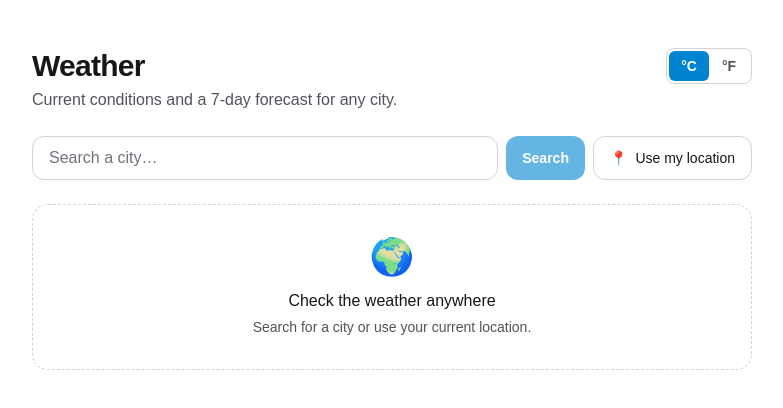
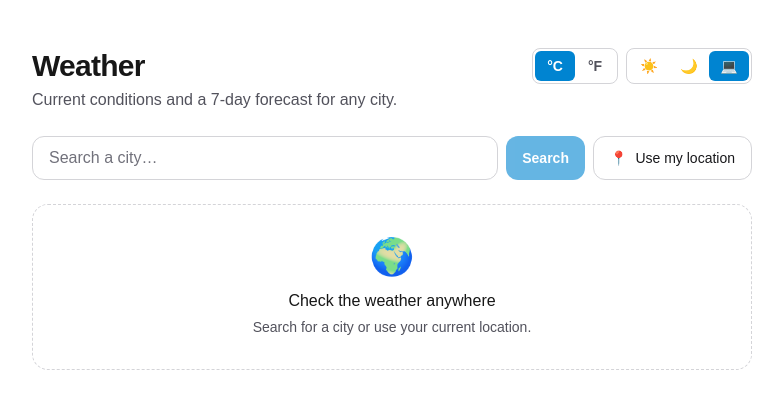
Before and after one commit to dharminnagar/weather-app-sem7, a Next.js app: page / in a window 1280 px wide. Shown: the top 408 px of the page, without its empty margins (248-1031 px from the left). Built offline with nearby package versions, Linux system fonts and the light colour scheme.

Commit message:
feat(ui): add light, dark and system theme toggle

```diff
--- /dev/null
+++ b/app/components/ThemeToggle.tsx
@@ -0,0 +1,60 @@
+'use client';
+
+import { useEffect } from 'react';
+import {
+  applyTheme,
+  DARK_SCHEME_QUERY,
+  resolveTheme,
+  type ThemePreference,
+} from '@/lib/preferences/theme';
+import { themePreference } from '@/lib/preferences/theme-preference';
+import { SegmentedControl, type SegmentedOption } from './SegmentedControl';
+
+const THEME_OPTIONS: SegmentedOption<ThemePreference>[] = [
+  {
+    value: 'light',
+    content: <span aria-hidden="true">☀️</span>,
+    label: 'Light theme',
+  },
+  {
+    value: 'dark',
+    content: <span aria-hidden="true">🌙</span>,
+    label: 'Dark theme',
+  },
+  {
+    value: 'system',
+    content: <span aria-hidden="true">💻</span>,
+    label: 'Match system theme',
+  },
+];
+
+/** Keeps `<html data-theme>` in sync with the saved choice and, for "system", the OS. */
+function useAppliedTheme(preference: ThemePreference): void {
+  useEffect(() => {
+    // The hydration render reports the server default ("system"); reading
+    // storage directly stops that first effect from undoing the head script.
+    const stored = themePreference.read();
+    const media = window.matchMedia(DARK_SCHEME_QUERY);
+    const apply = (): void =>
+      applyTheme(document.documentElement, resolveTheme(stored, media.matches));
+
+    apply();
+    if (stored !== 'system') return;
+    media.addEventListener('change', apply);
+    return () => media.removeEventListener('change', apply);
+  }, [preference]);
+}
+
+export function ThemeToggle() {
+  const [preference, setPreference] = themePreference.use();
+  useAppliedTheme(preference);
+
+  return (
+    <SegmentedControl
+      label="Color theme"
+      options={THEME_OPTIONS}
+      value={preference}
+      onChange={setPreference}
+    />
+  );
+}
--- a/app/globals.css
+++ b/app/globals.css
@@ -1,4 +1,7 @@
 @import 'tailwindcss';
+
+/* `dark:` follows the resolved theme on <html> instead of the OS setting. */
+@custom-variant dark (&:where([data-theme='dark'], [data-theme='dark'] *));
 
 :root {
   --background: #ffffff;
@@ -12,11 +15,9 @@
   --font-mono: var(--font-geist-mono);
 }
 
-@media (prefers-color-scheme: dark) {
-  :root {
-    --background: #0a0a0a;
-    --foreground: #ededed;
-  }
+[data-theme='dark'] {
+  --background: #0a0a0a;
+  --foreground: #ededed;
 }
 
 body {
--- a/app/layout.tsx
+++ b/app/layout.tsx
@@ -1,5 +1,6 @@
 import type { Metadata } from 'next';
 import { Geist, Geist_Mono } from 'next/font/google';
+import { THEME_INIT_SCRIPT } from '@/lib/preferences/theme';
 import './globals.css';
 
 const geistSans = Geist({
@@ -22,7 +23,12 @@ export default function RootLayout({ children }: LayoutProps<'/'>) {
     <html
       lang="en"
       className={`${geistSans.variable} ${geistMono.variable} h-full antialiased`}
+      // The inline theme script sets data-theme and color-scheme before hydration.
+      suppressHydrationWarning
     >
+      <head>
+        <script dangerouslySetInnerHTML={{ __html: THEME_INIT_SCRIPT }} />
+      </head>
       <body className="min-h-full flex flex-col">{children}</body>
     </html>
   );
--- a/app/page.tsx
+++ b/app/page.tsx
@@ -1,17 +1,21 @@
+import { ThemeToggle } from './components/ThemeToggle';
 import { UnitToggle } from './components/UnitToggle';
 import { WeatherApp } from './components/WeatherApp';
 
 export default function Home() {
   return (
     <main className="mx-auto flex w-full max-w-3xl flex-1 flex-col gap-6 px-4 py-8 sm:px-6 sm:py-12">
-      <header className="flex items-start justify-between gap-4">
+      <header className="flex flex-col gap-4 sm:flex-row sm:items-start sm:justify-between">
         <div className="flex flex-col gap-1">
           <h1 className="text-3xl font-bold tracking-tight">Weather</h1>
           <p className="text-zinc-600 dark:text-zinc-400">
             Current conditions and a 7-day forecast for any city.
           </p>
         </div>
-        <UnitToggle />
+        <div className="flex shrink-0 flex-wrap gap-2">
+          <UnitToggle />
+          <ThemeToggle />
+        </div>
       </header>
 
       <WeatherApp />
```
Also changed, not shown: 1 other file (tests, documents, lock files or other folders).
